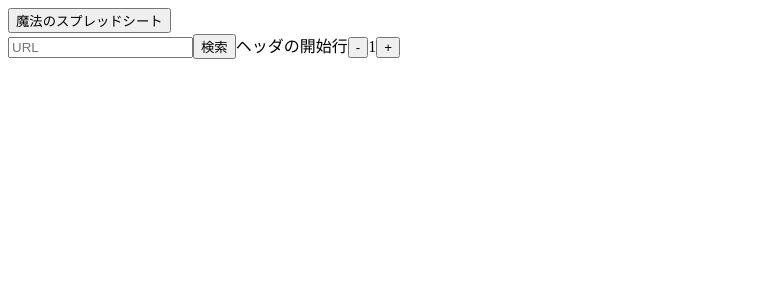
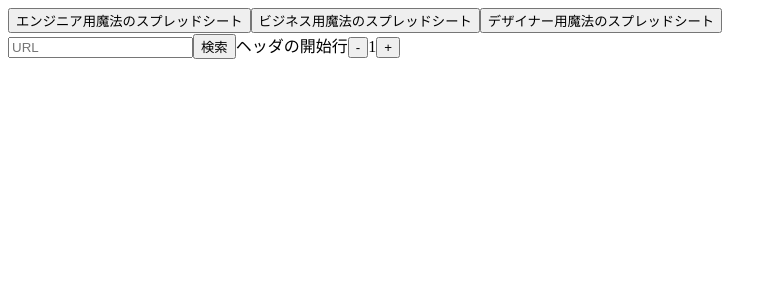
Before and after one commit to Team-Harinezumi/ssdb-frontend, a Next.js app: page / in a window 1280 px wide. Shown: the top 300 px of the page, without its empty margins (0-777 px from the left). Built offline with nearby package versions, Linux system fonts and the light colour scheme.

Commit message:
トップへ戻るボタン、他の職種用のボタン、シート情報を取るための型を追加

```diff
--- a/src/components/TopPage.tsx
+++ b/src/components/TopPage.tsx
@@ -1,6 +1,9 @@
 import { NextPage } from "next";
 import { useRouter } from "next/router";
 import { useState } from "react";
+
+const engineerUrl =
+  "https://docs.google.com/spreadsheets/d/e/2PACX-1vSDSvWQNtJMW5IUsLF6FP12PNt8nSqaqw554UiNnUEYAZlWSp7PU509-M2IJ96D72gpCJznDvyied57/pubhtml";
 
 const TopPage: NextPage = () => {
   // URLをユーザの入力とバインド
@@ -39,18 +42,22 @@ const TopPage: NextPage = () => {
     pushQuery(inputUrl, inputIndex, 0);
   };
   // 魔法のスプレッドシート(エンジニア)用
-  const gotoMagicSpreadSheet = () => {
-    pushQuery(
-      "https://docs.google.com/spreadsheets/d/e/2PACX-1vSDSvWQNtJMW5IUsLF6FP12PNt8nSqaqw554UiNnUEYAZlWSp7PU509-M2IJ96D72gpCJznDvyied57/pubhtml",
-      2,
-      1
-    );
+  const gotoMagicSpreadSheet = (url: string) => {
+    pushQuery(url, 2, 1);
   };
 
   return (
     <>
       <div>
-        <button onClick={gotoMagicSpreadSheet}>魔法のスプレッドシート</button>
+        <button onClick={() => gotoMagicSpreadSheet(engineerUrl)}>
+          エンジニア用魔法のスプレッドシート
+        </button>
+        <button onClick={() => gotoMagicSpreadSheet(engineerUrl)}>
+          ビジネス用魔法のスプレッドシート
+        </button>
+        <button onClick={() => gotoMagicSpreadSheet(engineerUrl)}>
+          デザイナー用魔法のスプレッドシート
+        </button>
       </div>
       <div>
         <input
--- /dev/null
+++ b/src/models/SheetInfo.tsx
@@ -0,0 +1,4 @@
+export type SheetInfo = {
+  gid: string;
+  sheetName: string;
+};
```
Also changed, not shown: src/components/SearchForm.tsx (+32 -14 lines).
